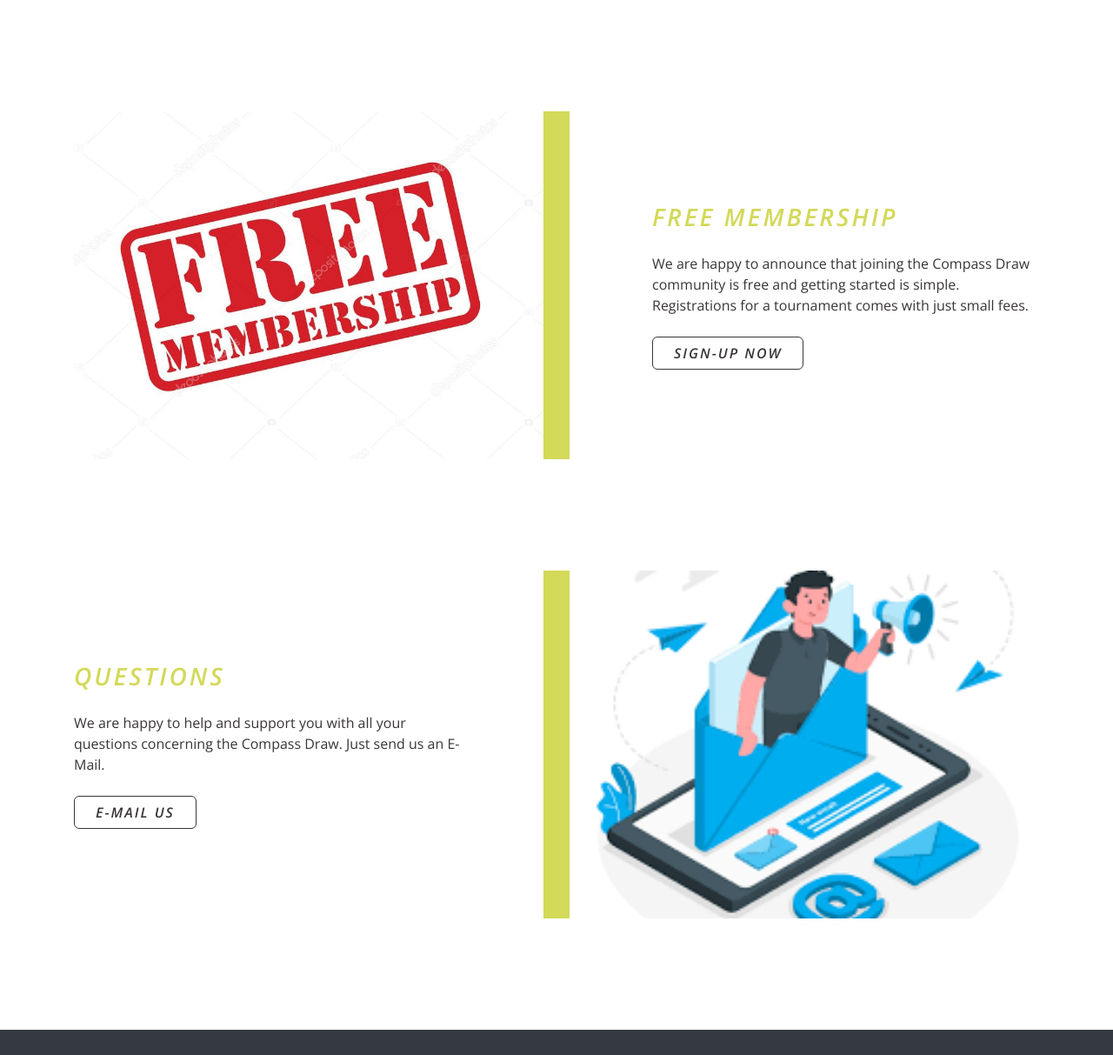
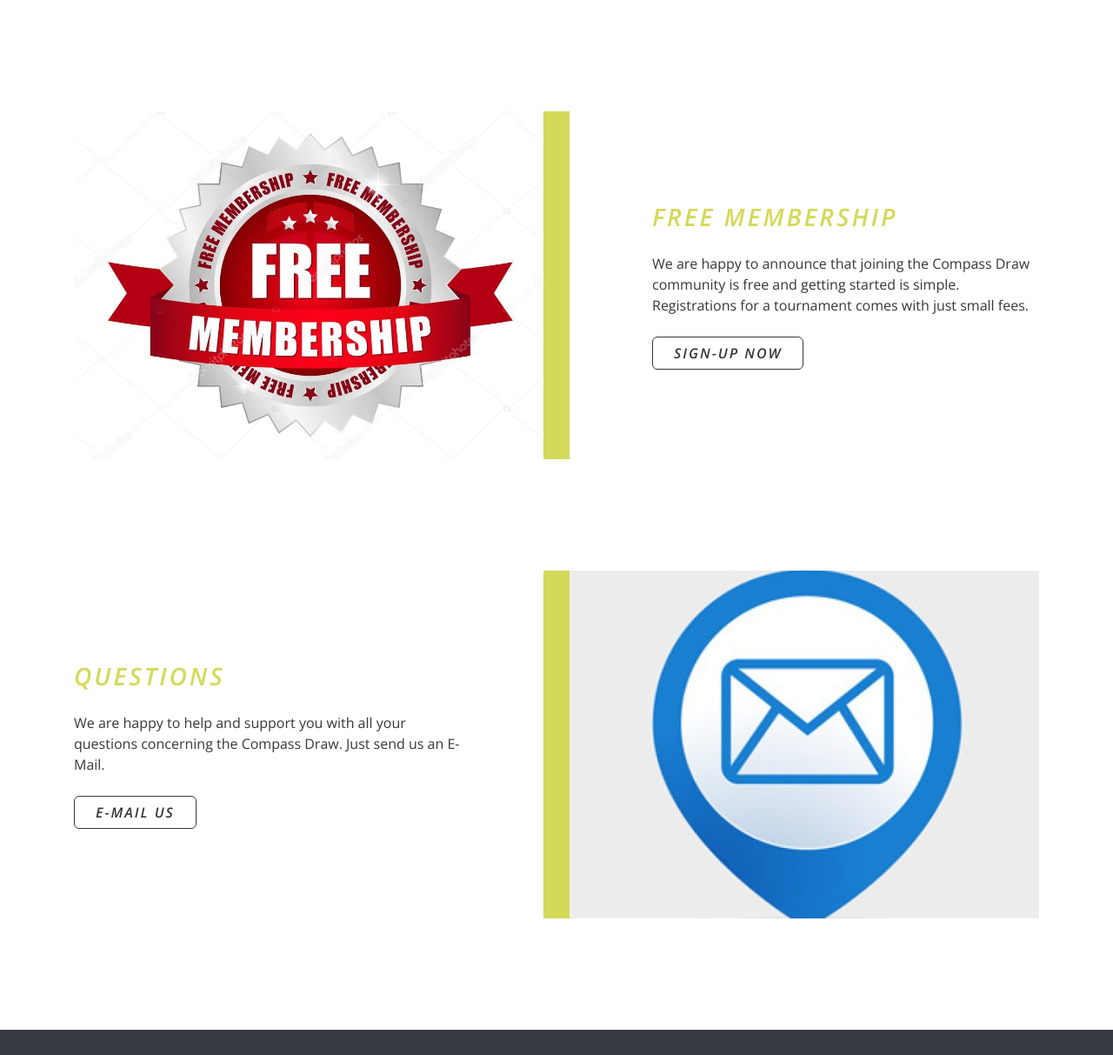
Before and after one commit to anaghrajdev007/compassball, a plain HTML site: page index.html in a window 1280 px wide. Shown: the part 1623-2836 px from the top of the page at 87% size. Drawn offline with nearby package versions, Linux system fonts and the light colour scheme.

Commit message:
Second change

```diff
--- a/index.html
+++ b/index.html
@@ -283,7 +283,7 @@ function __doPostBack(eventTarget, eventArgument) {
             </div>
 
             <div class="col-md-6 order-md-1">
-                    <div class="bg-img" style="background-image:url('./img/FM.jpg');" onclick="window.location='RegistrationRequest.aspx'"></div>
+                    <div class="bg-img" style="background-image:url('./img/depofoto.jpg');" onclick="window.location='RegistrationRequest.aspx'"></div>
                 <div class="greenbar-right"></div>
             </div>
         </div>
@@ -301,7 +301,7 @@ function __doPostBack(eventTarget, eventArgument) {
 
             <div class="col-md-6 offset-md-1">
                     <div class="greenbar-left"></div>
-                <div class="bg-img" style="background-image:url('./img/mmaill.png');" onclick="location.href='mailto:compassdrawmanager@gmail.com'"></div>
+                <div class="bg-img" style="background-image:url('./img/email-icon-vector-free-12.jpg');" onclick="location.href='mailto:compassdrawmanager@gmail.com'"></div>
             </div>
         </div>
     </div>
```
Also changed, not shown: img/depofoto.jpg (added), img/email-icon-vector-free-12.jpg (added).
